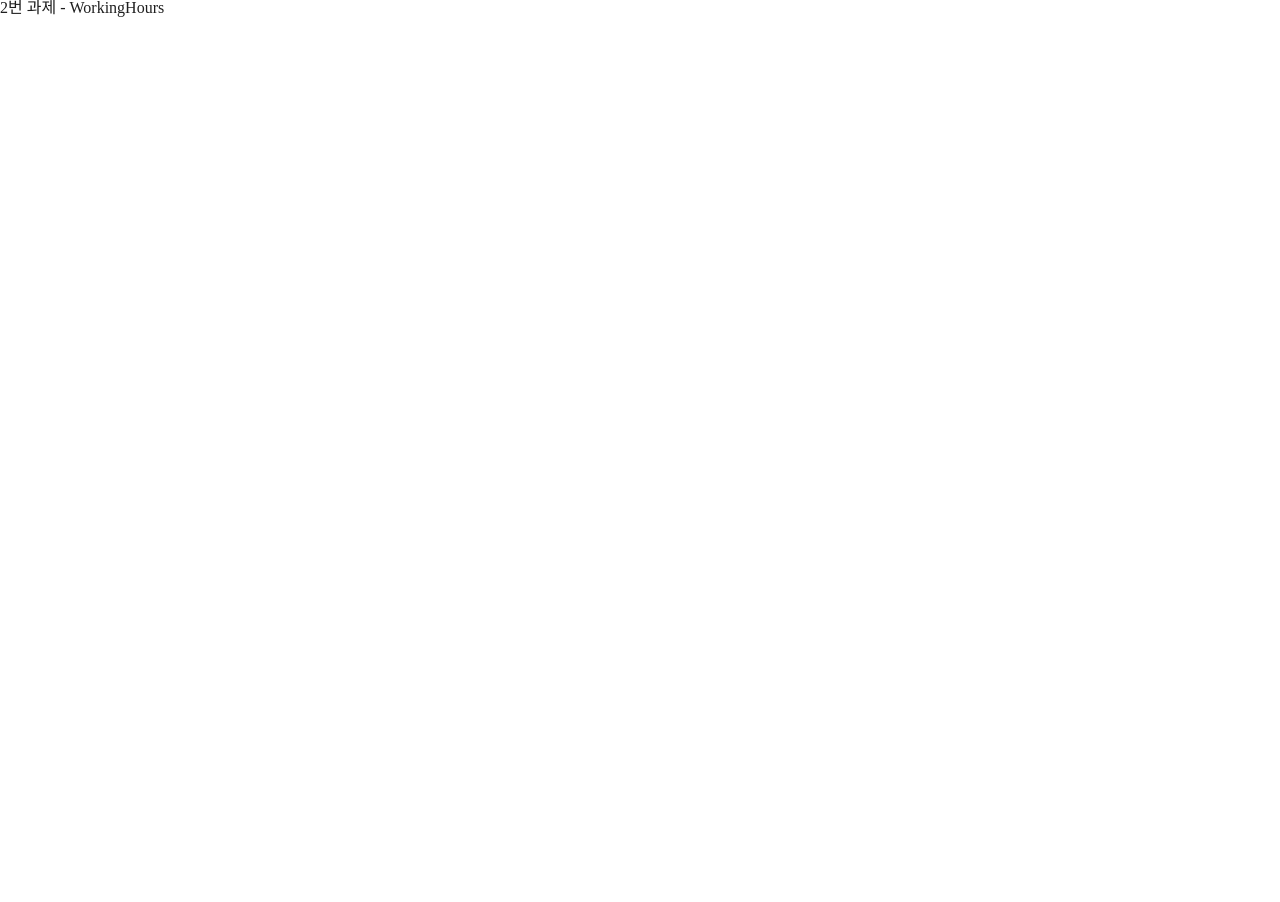
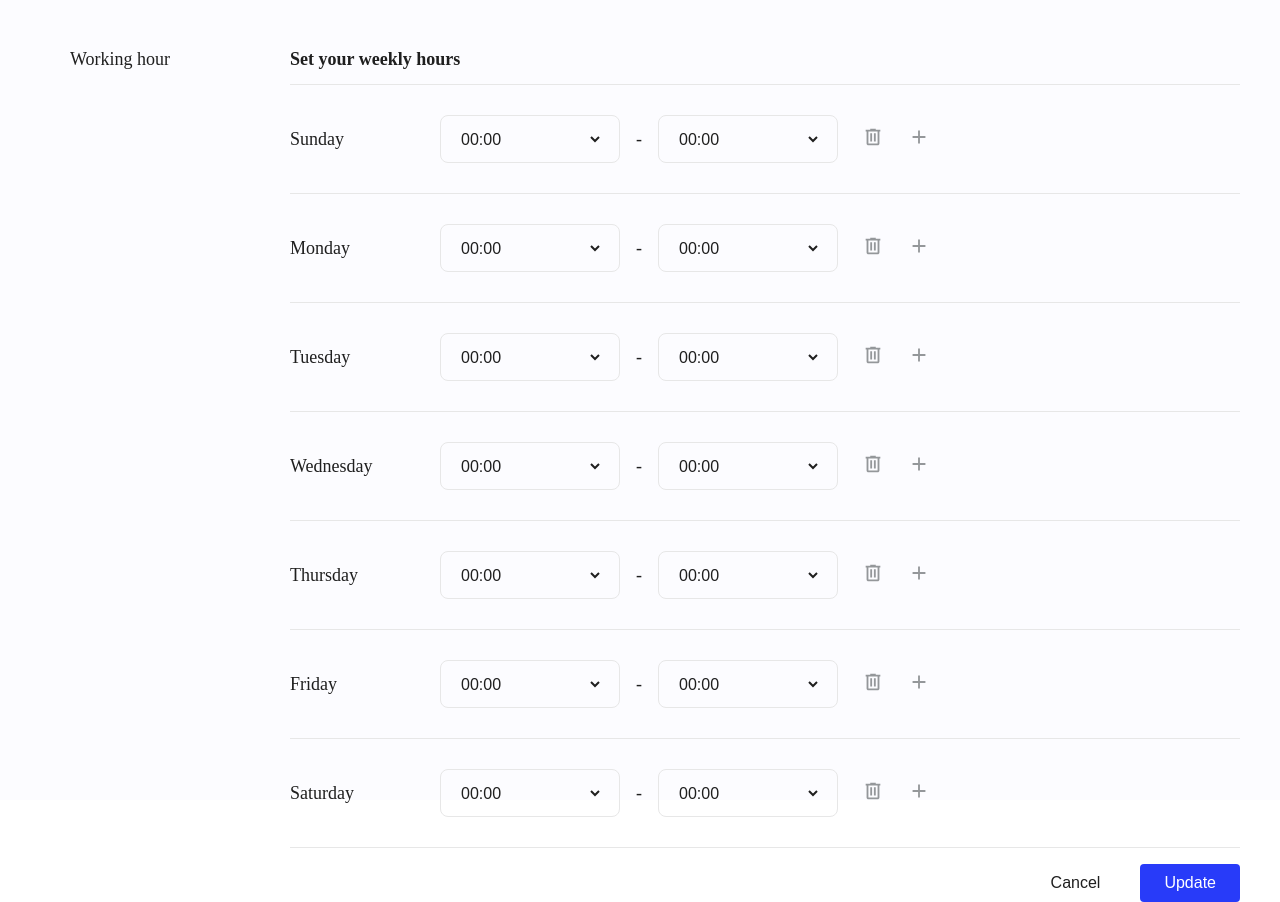
Before and after one commit to hyewon3938/yess-test, a React (Create React App) app: page /working-hour in a window 1280 px wide. Before the commit the page ends 800 px from the top, so only its background shows below. Built offline with nearby package versions, Linux system fonts and the light colour scheme.

Commit message:
[#4] feat : Working hour 페이지 컴포넌트 추가
- 시간 설정을 위한 Working hour 전체 페이지 UI 컴포넌트 개발

```diff
--- a/src/components/CatViewer/catViewer.types.ts
+++ b/src/components/CatViewer/catViewer.types.ts
@@ -1,11 +1,11 @@
-export type ImageData = {
+export interface ImageData {
   id: string;
   url: string;
   order?: number;
   width: number;
   height: number;
   expectedHeight?: number;
-};
+}
 
 export interface GetImagesParams {
   page: number;
--- /dev/null
+++ b/src/components/WorkingHours/SettingHours.tsx
@@ -0,0 +1,79 @@
+import React from "react";
+
+import styled from "styled-components";
+import SettingHourItem from "./SettingHourItem";
+
+interface ButtonProps {
+  $isColored?: boolean;
+}
+
+const SettingHours: React.FC<ButtonProps> = () => {
+  const weeklyData = [
+    { id: "SUN", title: "Sunday" },
+    { id: "MON", title: "Monday" },
+    { id: "TUE", title: "Tuesday" },
+    { id: "WED", title: "Wednesday" },
+    { id: "THU", title: "Thursday" },
+    { id: "FRI", title: "Friday" },
+    { id: "SAT", title: "Saturday" },
+  ];
+
+  return (
+    <Wrap>
+      <TitleWrap>
+        <h2>Set your weekly hours</h2>
+      </TitleWrap>
+      <HourListWrap>
+        {weeklyData.map((item) => (
+          <SettingHourItem key={`seeting-hour-${item.id}`} data={item} />
+        ))}
+      </HourListWrap>
+      <ButtonWrap>
+        <Button>Cancel</Button>
+        <Button $isColored={true}>Update</Button>
+      </ButtonWrap>
+    </Wrap>
+  );
+};
+
+export default SettingHours;
+
+const Wrap = styled.div`
+  width: 100%;
+  height: 100%;
+  padding: 30px 0;
+`;
+
+const TitleWrap = styled.div`
+  width: 100%;
+  border-bottom: solid 1px #e7e7e7;
+  padding: 0 0 16px 0;
+  > h2 {
+    font-size: 18px;
+    font-weight: 700;
+  }
+`;
+
+const HourListWrap = styled.ul`
+  width: 100%;
+`;
+
+const ButtonWrap = styled.div`
+  display: flex;
+  justify-content: flex-end;
+  gap: 16px;
+  width: 100%;
+  padding: 16px 0 0 0;
+`;
+
+const Button = styled.button<ButtonProps>`
+  display: flex;
+  justify-content: center;
+  align-items: center;
+  padding: 0 24px;
+  height: 38px;
+  background-color: ${({ $isColored }) =>
+    $isColored ? "#283bf9" : "transparent"};
+  color: ${({ $isColored }) => ($isColored ? "#fff" : "#1f1f1f")};
+  border-radius: 4px;
+`;
--- a/src/components/WorkingHours/WorkingHours.tsx
+++ b/src/components/WorkingHours/WorkingHours.tsx
@@ -1,5 +1,42 @@
+import styled from "styled-components";
+import SettingHours from "./SettingHours";
+
 function WorkingHours() {
-  return <div>2번 과제 - WorkingHours</div>;
+  return (
+    <Wrap>
+      <ContentWrap>
+        <TitleWrap>
+          <h1>Working hour</h1>
+        </TitleWrap>
+        <SettingHours />
+      </ContentWrap>
+    </Wrap>
+  );
 }
 
 export default WorkingHours;
+
+const Wrap = styled.div`
+  display: flex;
+  justify-content: center;
+  width: 100vw;
+  height: 100vh;
+  background-color: #fcfcff;
+`;
+
+const ContentWrap = styled.div`
+  display: flex;
+  width: 1200px;
+  padding: 20px 0;
+`;
+
+const TitleWrap = styled.div`
+  width: 300px;
+  height: 100%;
+  padding: 30px;
+
+  > h1 {
+    font-size: 18px;
+    font-weight: 500;
+  }
+`;
--- /dev/null
+++ b/src/images/icon.tsx
@@ -0,0 +1,23 @@
+export const deleteIcon = (
+  <svg
+    xmlns="http://www.w3.org/2000/svg"
+    height="24px"
+    viewBox="0 -960 960 960"
+    width="24px"
+    fill="#94979A"
+  >
+    <path d="M280-120q-33 0-56.5-23.5T200-200v-520h-40v-80h200v-40h240v40h200v80h-40v520q0 33-23.5 56.5T680-120H280Zm400-600H280v520h400v-520ZM360-280h80v-360h-80v360Zm160 0h80v-360h-80v360ZM280-720v520-520Z" />
+  </svg>
+);
+
+export const addIcon = (
+  <svg
+    xmlns="http://www.w3.org/2000/svg"
+    height="24px"
+    viewBox="0 -960 960 960"
+    width="24px"
+    fill="#94979A"
+  >
+    <path d="M440-440H200v-80h240v-240h80v240h240v80H520v240h-80v-240Z" />
+  </svg>
+);
```
